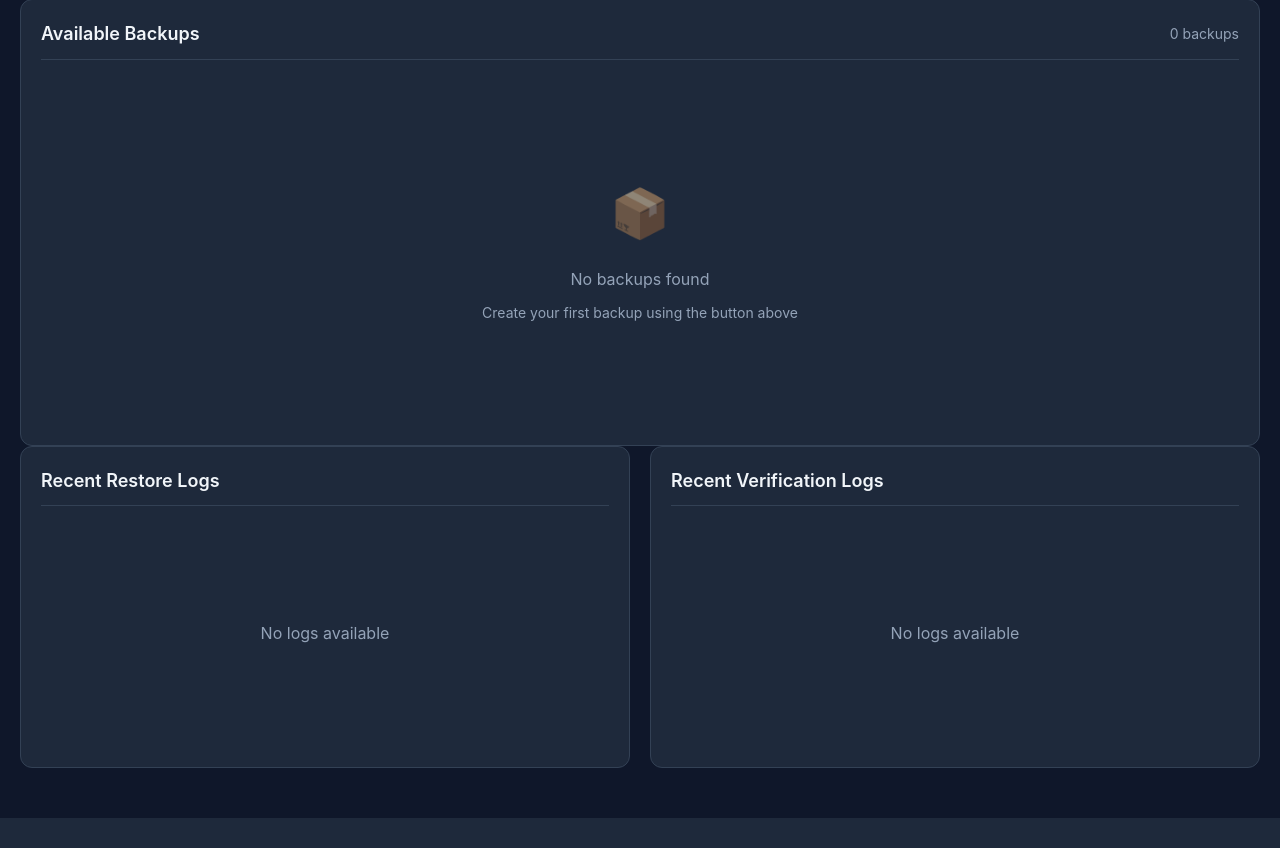
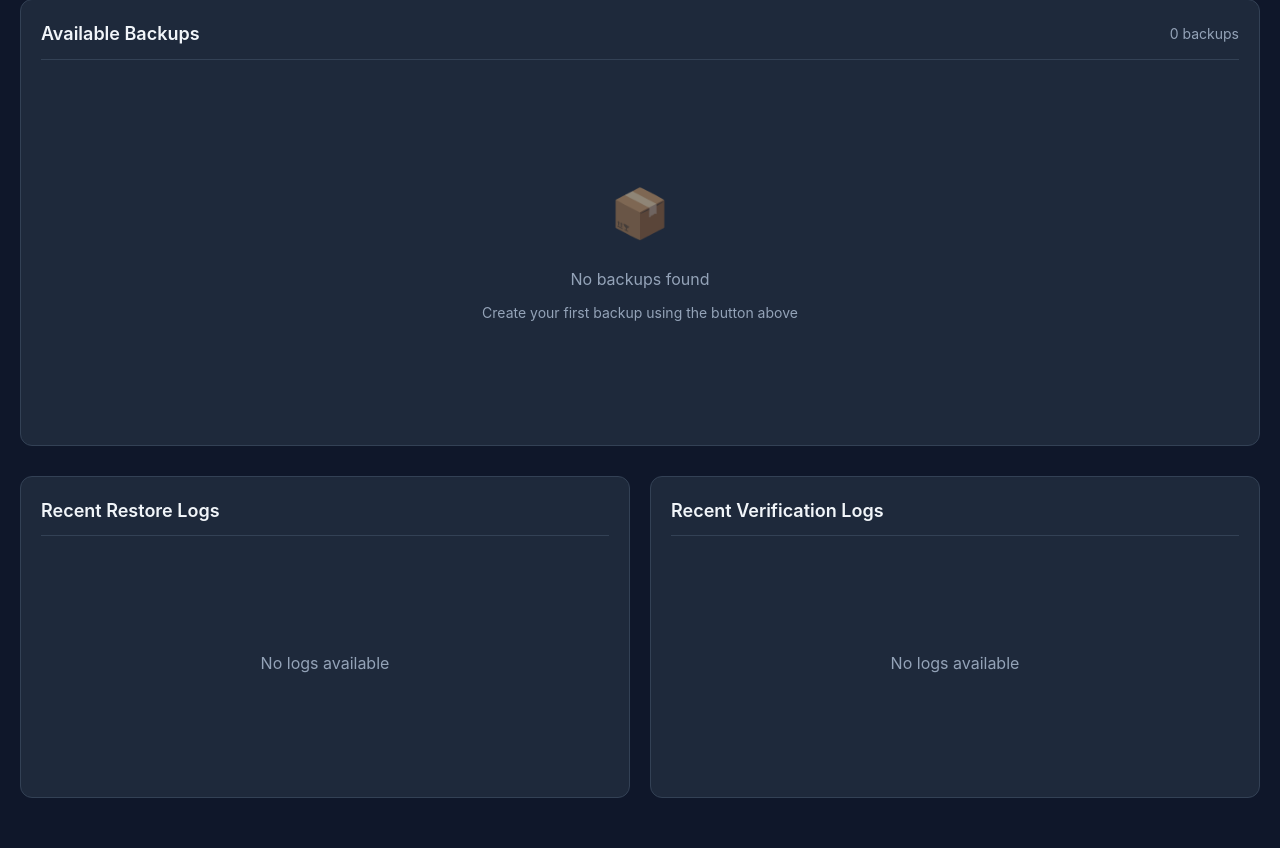
Before and after one commit to SnickerSec/vaultwarden-railway, a Flask app: page / in a window 1280 px wide. Shown: the part 698-1546 px from the top of the page. Before the commit the page ends 1516 px from the top, so only its background shows below. Run offline with Flask 3, Linux system fonts and the light colour scheme; data that the repository does not hold is empty.

Commit message:
style: add spacing between backups and logs sections

```diff
--- a/monitor/templates/index.html
+++ b/monitor/templates/index.html
@@ -502,7 +502,7 @@
         </div>
 
         <!-- Logs -->
-        <div class="grid">
+        <div class="grid" style="margin-top: 30px;">
             <div class="card">
                 <div class="card-header">
                     <h2 class="card-title">Recent Restore Logs</h2>
```
